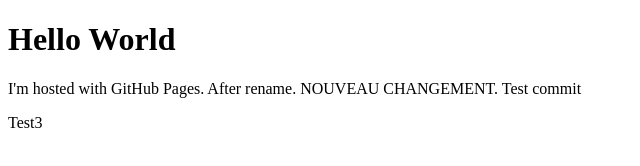
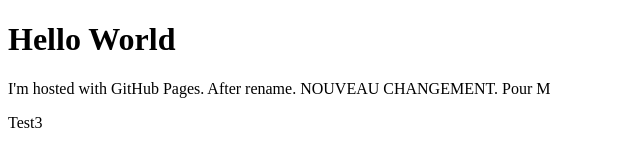
Before and after one commit to Disatiler/Disatilertemp.github.io, a plain HTML site: page index.html in a window 1280 px wide. Shown: the full height of the page, 0-640 px from the left. Drawn offline with Linux system fonts and the light colour scheme.

Commit message:
Teest com2

```diff
--- a/index.html
+++ b/index.html
@@ -2,7 +2,7 @@
 <html>
 <body>
 <h1>Hello World</h1>
-<p>I'm hosted with GitHub Pages. After rename. NOUVEAU CHANGEMENT. Test commit</p>
+<p>I'm hosted with GitHub Pages. After rename. NOUVEAU CHANGEMENT. Pour M</p>
 <p>Test3</p>
 </body>
 </html>
```
